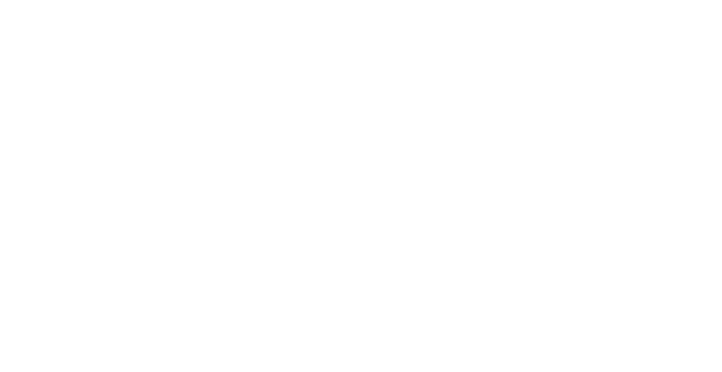
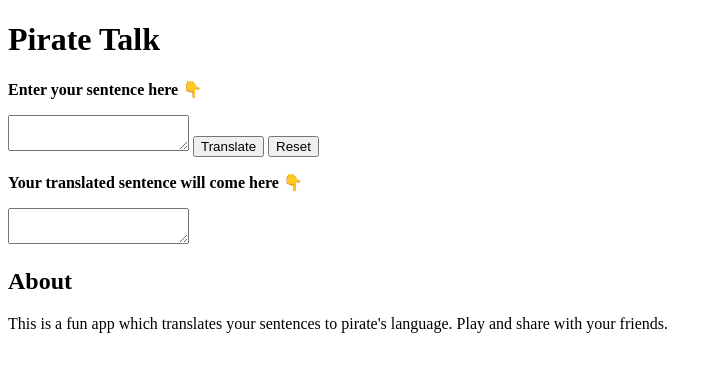
Before and after one commit to itsmenikhilll/pirate-speak-app-markSeven-neoGcamn, a plain HTML site: page index.html in a window 1280 px wide. Shown: the whole page, without its empty margins (0-722 px from the left). Drawn offline with Linux system fonts and the light colour scheme.

Commit message:
html done

```diff
--- a/index.html
+++ b/index.html
@@ -8,6 +8,27 @@
     <title>Pirate speak</title>
   </head>
   <body>
+    <header>
+      <h1>Pirate Talk</h1>
+    </header>
+    <div class="container-main">
+      <p><b>Enter your sentence here 👇</b></p>
+      <textarea name="input" id="input" class="input"></textarea>
+      <button type="submit" id="btn-submit" class="btn-submit">
+        Translate
+      </button>
+      <button type="button" id="btn-reset" class="btn-reset">Reset</button>
+      <p><b>Your translated sentence will come here 👇</b></p>
+      <textarea name="output" id="output" class="output"></textarea>
+    </div>
+    <footer>
+      <h2>About</h2>
+      <p>
+        This is a fun app which translates your sentences to pirate's language.
+        Play and share with your friends.
+      </p>
+    </footer>
+
     <script src="script.js" type="text/javaScript"></script>
   </body>
 </html>
```
